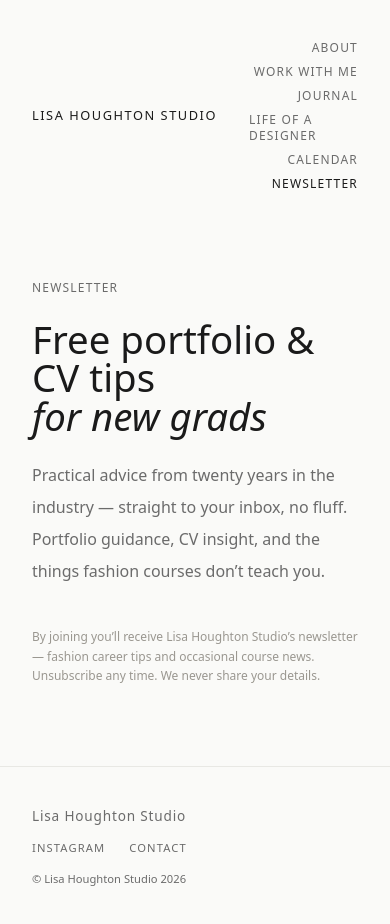
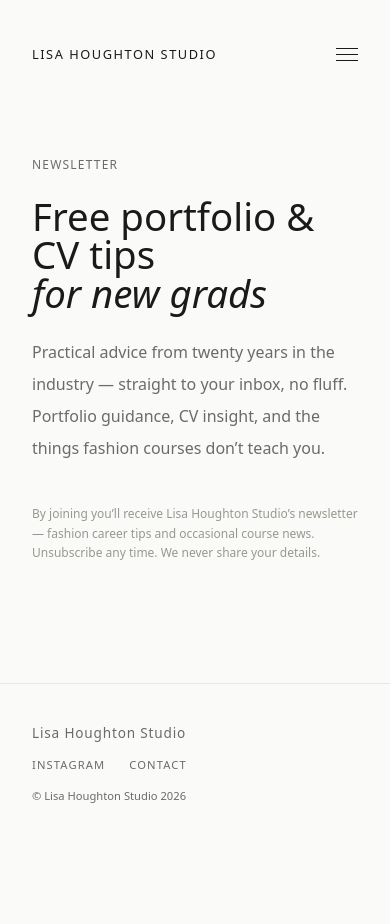
Before and after one commit to houghtp/lisa-houghton, a Next.js app: page /signup in a window 390 px wide. Shown: the top 924 px of the page. After the commit the page ends 844 px from the top, so only its background shows below. Built offline with nearby package versions, Linux system fonts and the light colour scheme.

Commit message:
feat: add mobile hamburger menu with full-screen overlay — fixes mobile nav

```diff
--- a/app/components/Nav.tsx
+++ b/app/components/Nav.tsx
@@ -1,6 +1,7 @@
 "use client";
 import Link from "next/link";
 import { usePathname } from "next/navigation";
+import { useState } from "react";
 
 const NAV_LINKS = [
   { href: "/about", label: "About", exact: true },
@@ -8,10 +9,12 @@
   { href: "/journal", label: "Journal", exact: false },
   { href: "/life-of-a-designer", label: "Life of a Designer", exact: true },
   { href: "/catwalk-calendar", label: "Calendar", exact: true },
+  { href: "/signup", label: "Newsletter", exact: true },
 ];
 
 export function Nav({ active }: { active?: string }) {
   const pathname = usePathname();
+  const [open, setOpen] = useState(false);
 
   const isActive = (href: string, exact: boolean) => {
     if (active) return active === href;
@@ -20,9 +23,11 @@
   };
 
   return (
-    <header className="w-full px-8 md:px-16 pt-10 pb-6 flex items-center justify-between gap-8">
+    <header className="w-full px-8 md:px-16 pt-10 pb-6 flex items-center justify-between gap-8 relative">
+      {/* Logo */}
       <Link
         href="/"
+        onClick={() => setOpen(false)}
         style={{
           fontFamily: "var(--font-display)",
           letterSpacing: "0.12em",
@@ -36,8 +41,10 @@
       >
         Lisa Houghton Studio
       </Link>
+
+      {/* Desktop nav */}
       <nav
-        className="flex flex-wrap gap-x-6 gap-y-2 justify-end text-xs tracking-widest uppercase"
+        className="hidden md:flex flex-wrap gap-x-6 gap-y-2 justify-end text-xs tracking-widest uppercase"
         style={{ fontWeight: 400 }}
       >
         {NAV_LINKS.map((link) => (
@@ -46,29 +53,114 @@
             href={link.href}
             className="hover:opacity-60 transition-opacity duration-200"
             style={{
-              color: isActive(link.href, link.exact)
-                ? "var(--foreground)"
-                : "var(--muted)",
+              color: isActive(link.href, link.exact) ? "var(--foreground)" : "var(--muted)",
               textDecoration: "none",
             }}
           >
             {link.label}
           </Link>
         ))}
-        <a
-          href="/signup"
-          className="hover:opacity-60 transition-opacity duration-200"
+      </nav>
+
+      {/* Mobile hamburger button */}
+      <button
+        className="md:hidden flex flex-col gap-[5px] p-2 -mr-2"
+        onClick={() => setOpen((v) => !v)}
+        aria-label={open ? "Close menu" : "Open menu"}
+        style={{ background: "none", border: "none", cursor: "pointer" }}
+      >
+        <span
           style={{
-            color:
-              (active === "/signup" || pathname === "/signup")
-                ? "var(--foreground)"
-                : "var(--muted)",
-            textDecoration: "none",
+            display: "block",
+            width: "22px",
+            height: "1px",
+            background: "var(--foreground)",
+            transition: "transform 0.3s, opacity 0.3s",
+            transform: open ? "translateY(6px) rotate(45deg)" : "none",
           }}
+        />
+        <span
+          style={{
+            display: "block",
+            width: "22px",
+            height: "1px",
+            background: "var(--foreground)",
+            transition: "opacity 0.3s",
+            opacity: open ? 0 : 1,
+          }}
+        />
+        <span
+          style={{
+            display: "block",
+            width: "22px",
+            height: "1px",
+            background: "var(--foreground)",
+            transition: "transform 0.3s, opacity 0.3s",
+            transform: open ? "translateY(-6px) rotate(-45deg)" : "none",
+          }}
+        />
+      </button>
+
+      {/* Mobile menu overlay */}
+      {open && (
+        <div
+          className="md:hidden fixed inset-0 z-50 flex flex-col px-8 pt-10 pb-16"
+          style={{ background: "var(--background)" }}
         >
-          Newsletter
-        </a>
-      </nav>
+          {/* Header row in overlay */}
+          <div className="flex items-center justify-between mb-16">
+            <Link
+              href="/"
+              onClick={() => setOpen(false)}
+              style={{
+                fontFamily: "var(--font-display)",
+                letterSpacing: "0.12em",
+                fontSize: "0.8rem",
+                fontWeight: 500,
+                textDecoration: "none",
+                color: "var(--foreground)",
+              }}
+              className="uppercase tracking-widest"
+            >
+              Lisa Houghton Studio
+            </Link>
+            <button
+              onClick={() => setOpen(false)}
+              aria-label="Close menu"
+              style={{ background: "none", border: "none", cursor: "pointer" }}
+              className="flex flex-col gap-[5px] p-2 -mr-2"
+            >
+              <span style={{ display: "block", width: "22px", height: "1px", background: "var(--foreground)", transform: "translateY(6px) rotate(45deg)" }} />
+              <span style={{ display: "block", width: "22px", height: "1px", background: "var(--foreground)", transform: "translateY(-6px) rotate(-45deg)" }} />
+            </button>
+          </div>
+
+          {/* Nav links */}
+          <nav className="flex flex-col gap-8">
+            {NAV_LINKS.map((link) => (
+              <Link
+                key={link.href}
+                href={link.href}
+                onClick={() => setOpen(false)}
+                style={{
+                  fontFamily: "var(--font-display)",
+                  fontSize: "clamp(2rem, 8vw, 3rem)",
+                  fontWeight: 300,
+                  letterSpacing: "-0.01em",
+                  lineHeight: 1,
+                  textDecoration: "none",
+                  color: isActive(link.href, link.exact) ? "var(--foreground)" : "var(--muted)",
+                  fontStyle: isActive(link.href, link.exact) ? "italic" : "normal",
+                  transition: "opacity 0.2s",
+                }}
+                className="hover:opacity-60"
+              >
+                {link.label}
+              </Link>
+            ))}
+          </nav>
+        </div>
+      )}
     </header>
   );
 }
```
